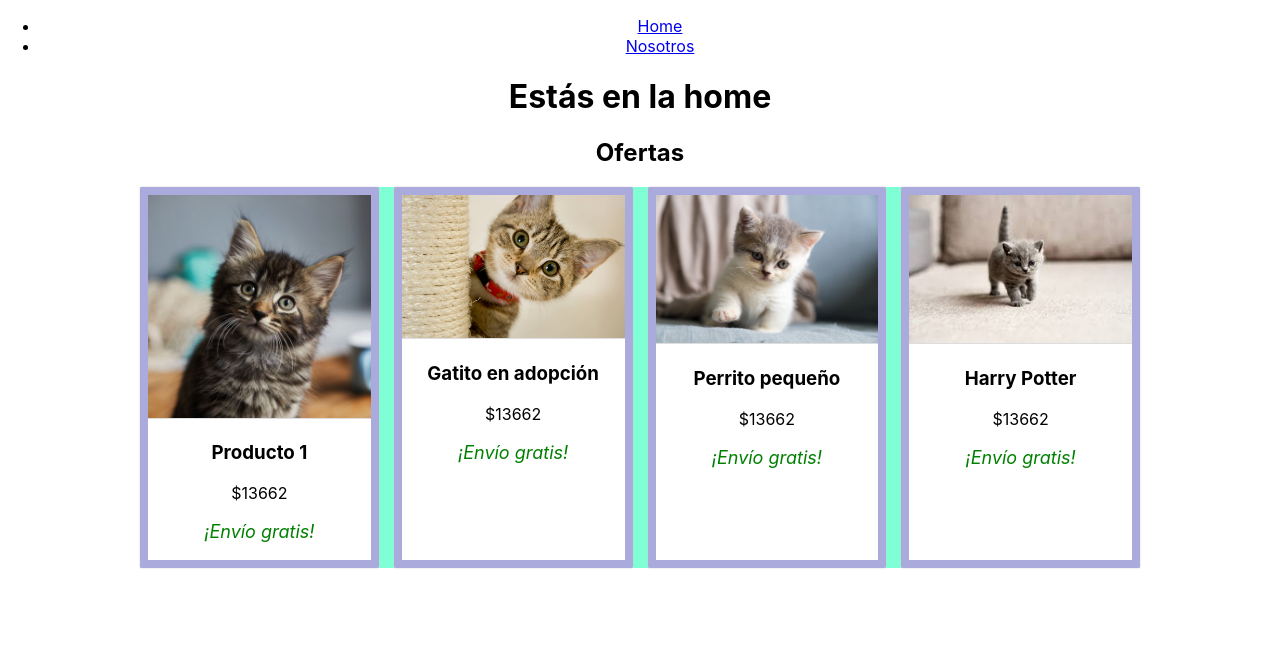
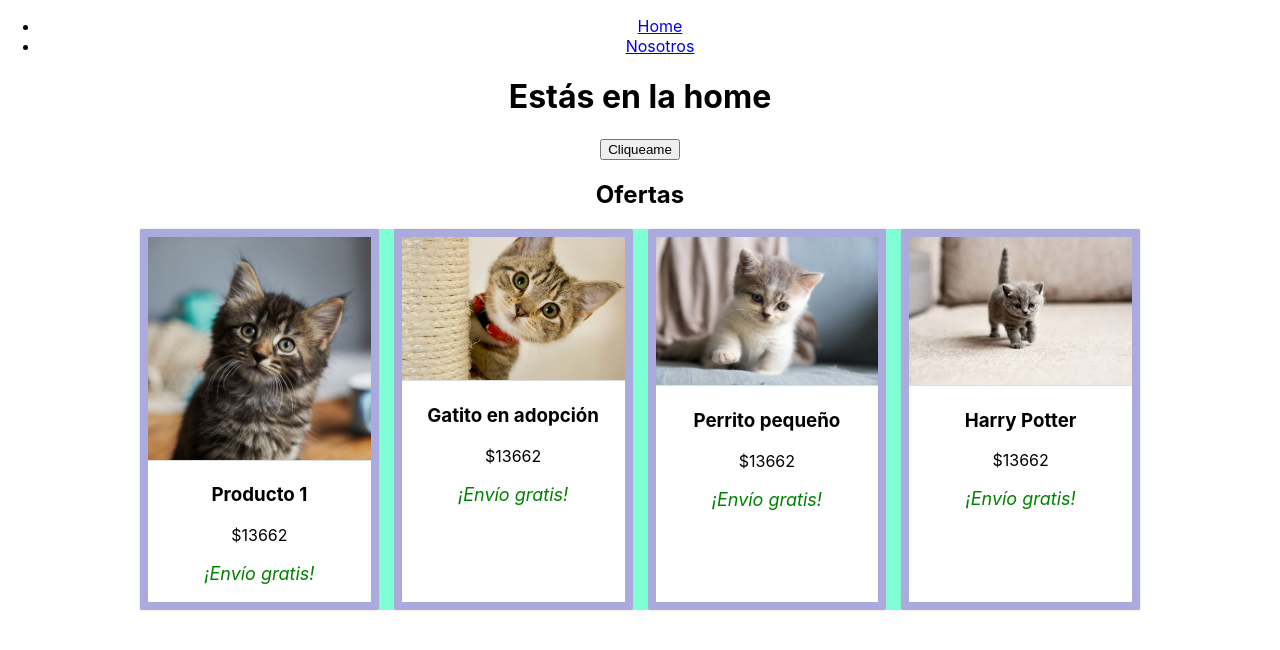
Before and after one commit to evaferreira/react-utn, a React (Create React App) app: page / in a window 1280 px wide. Shown: the top 650 px of the page. Built offline with nearby package versions, Linux system fonts and the light colour scheme.

Commit message:
Eventos / onClick / funciones

```diff
--- /dev/null
+++ b/src/components/EjemploEvento.js
@@ -0,0 +1,13 @@
+
+export default function EjemploEvento () {
+    // Declaro la función dentro del componente
+    // function saludar () {
+    //     alert('Hola!');
+    // }
+
+    return (
+        <button onClick={() => alert('holiiiis')}>
+            Cliqueame
+        </button>
+    )
+}
--- a/src/pages/Home.js
+++ b/src/pages/Home.js
@@ -1,9 +1,11 @@
 import CardWrapper from "../components/CardWrapper"
+import EjemploEvento from "../components/EjemploEvento"
 
 export default function Home () {
     return (
         <>
             <h1>Estás en la home</h1>
+            <EjemploEvento />
             <CardWrapper
                 titulo={'Ofertas'}
             />
```
